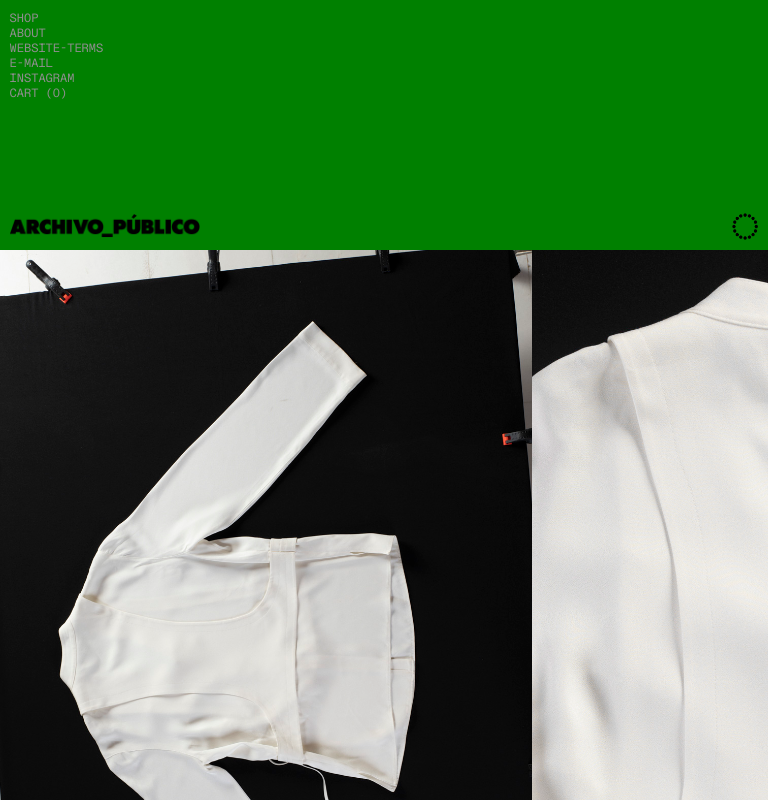
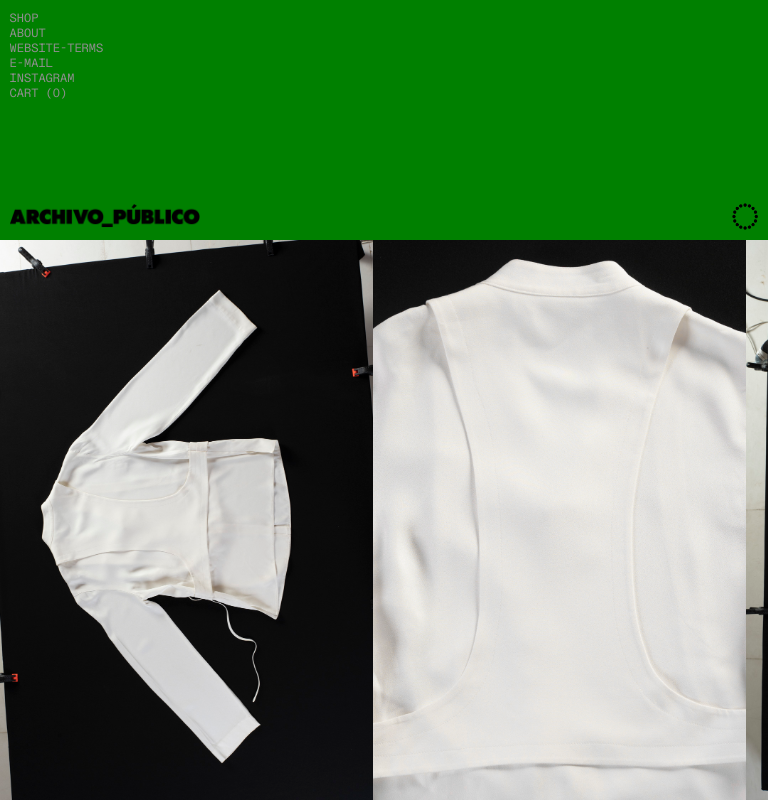
Before and after one commit to fchafes/archivo_publico, a Next.js app: page / in a window 768 px wide. Built offline with nearby package versions, Linux system fonts and the light colour scheme.

Commit message:
volvemos al estilo de antes en terms mobile

```diff
--- a/src/app/globals.css
+++ b/src/app/globals.css
@@ -6,11 +6,8 @@
 html,
 body {
   max-width: 100vw;
-  max-height: 100vh;
-  max-height: 100svh;
   overflow-x: hidden;
   overflow-y: hidden;
-  overflow: hidden;
   text-transform: uppercase;
 }
 
@@ -57,6 +54,7 @@ nav ul li a.active {
   display: flex;
   flex-direction: row;
   align-items: stretch;
+  height: 100vh;
   overflow: hidden;
   background-color: red;
 }
@@ -125,15 +123,13 @@ main {
   }
 
   main {
-    min-height: calc(100vh - 30vh);
+    max-height: 70vh;
   }
 
   header {
     height: 30vh;
-    min-height: 250px;
+    min-height: 30vh;
     width: 100%;
-    position: sticky;
-    top: 0;
   }
   .header-wrap {
     flex-direction: row;
@@ -158,9 +154,6 @@ main {
 /* ------ DESKTOP ------ */
 
 @media (min-width: 768px) {
-  .container {
-    height: 100%;
-  }
   .header-wrap nav {
     height: auto;
     overflow: visible;
```
